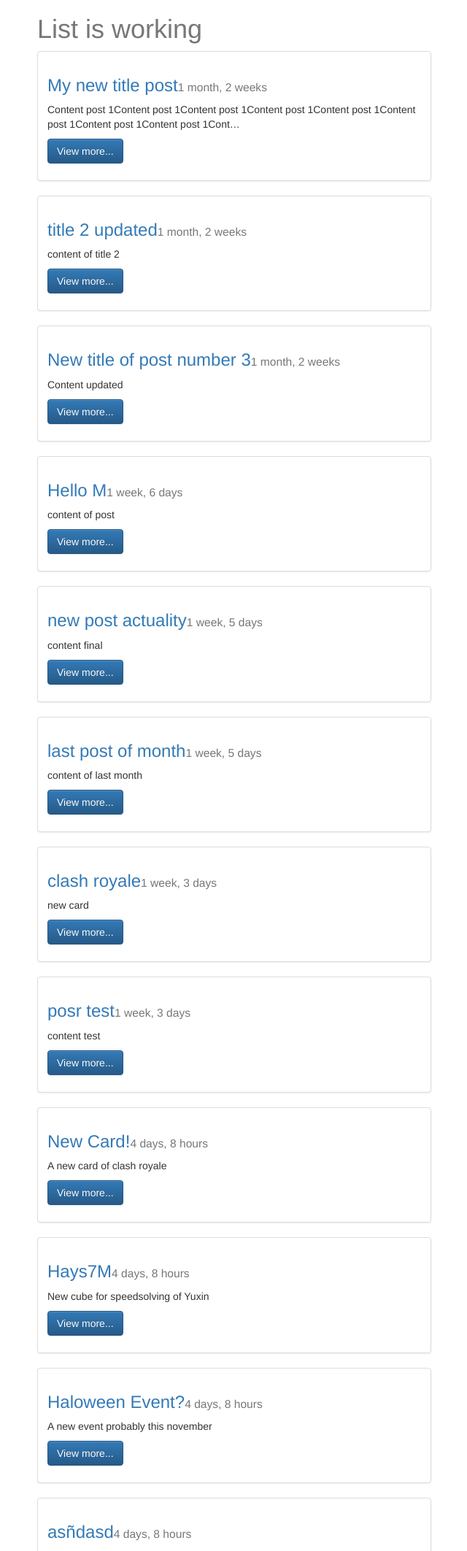
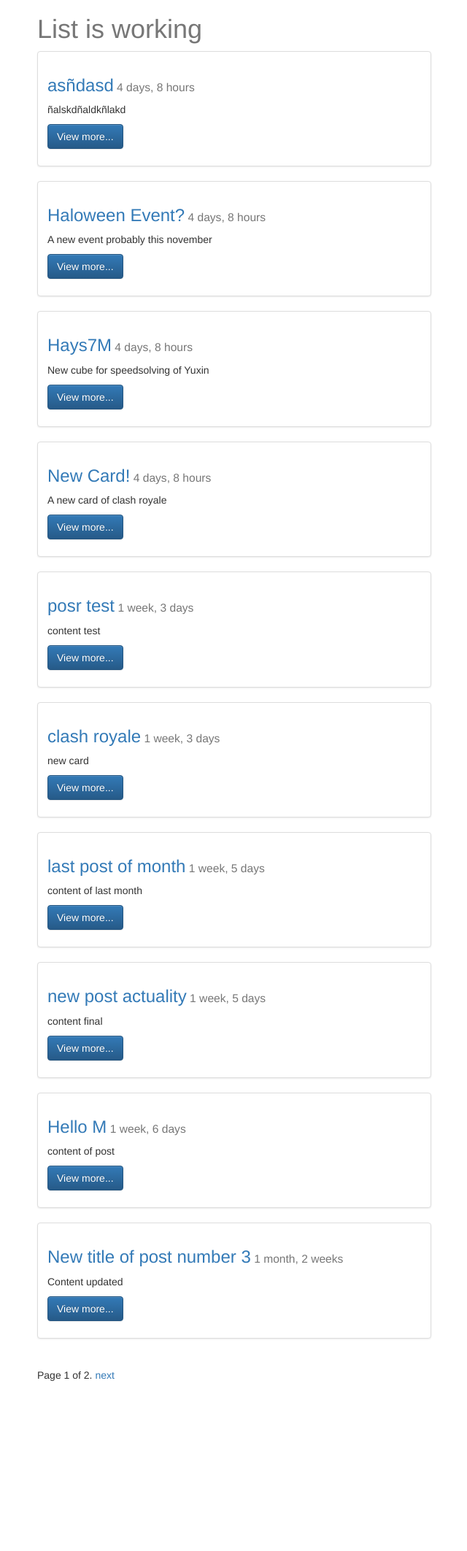
Before and after one commit to SoyLuisNieves/MyBlog, a Django app: page /posts/ in a window 1280 px wide. Shown: the top 2125 px of the page at 73% size, without its empty margins (319-959 px from the left). After the commit the page ends 1892 px from the top, so only its background shows below. Run offline with Django 3.2, Linux system fonts and the light colour scheme; data comes from the database, SQL or seed files in the repository; both versions use the stored data as it was after the commit; some libraries are stand-ins or nearby versions.

Commit message:
Pagination

```diff
--- a/posts/models.py
+++ b/posts/models.py
@@ -18,3 +18,6 @@ class Post(models.Model):
     def get_absolute_url(self):
     	return reverse("posts:detail", kwargs={"id": self.id})
     	# return "/posts/%s/" %(self.id)
+
+    class Meta:
+        ordering = ["-timestamp", "-updated"]
--- a/posts/views.py
+++ b/posts/views.py
@@ -1,4 +1,5 @@
 from django.contrib import messages
+from django.core.paginator import Paginator, EmptyPage,PageNotAnInteger
 from django.http import HttpResponse, HttpResponseRedirect
 from django.shortcuts import render, get_object_or_404, redirect
 
@@ -33,10 +34,20 @@ def post_detail(request, id=None):
     return render(request, "detail.html", context)
 
 def post_list(request):
-    queryset = Post.objects.all()
+    queryset_list = Post.objects.all()# .order_by("-timestamp")
+    paginator = Paginator(queryset_list, 10)
+    page_request_var = 'page'
+    page = request.GET.get(page_request_var)
+    try:
+        queryset = paginator.page(page)
+    except PageNotAnInteger:
+        queryset = paginator.page(1)
+    except EmptyPage:
+        queryset = paginator.page(paginator.num_pages)
     context = {
         "object_list": queryset,
-        "title": "List"
+        "title": "List",
+        "page_request_var": page_request_var,
     }
 
 #    if request.user.is_authenticated():
--- a/templates/post_list.html
+++ b/templates/post_list.html
@@ -9,7 +9,7 @@
       <div class="col-sm-12">
         <div class="thumbnail">
           <div class="caption">
-            <h3><a href="{{ obj.get_absolute_url }}">{{ obj.title }}</a><small>{{ obj.timestamp|timesince }}</small></h3>
+            <h3><a href="{{ obj.get_absolute_url }}">{{ obj.title }}</a><small> {{ obj.timestamp|timesince }}</small></h3>
             <p>{{ obj.content|linebreaks|truncatechars:120 }}</p>
             <p><a href="{{ obj.get_absolute_url }}" class="btn btn-primary" role="button">View more...</a></p>
           </div>
@@ -18,5 +18,22 @@
       <hr>
     </div>
   {% endfor %}
+
+  <div class="pagination">
+    <span class="step-links">
+      {% if object_list.has_previous %}
+        <a href="?{{ page_request_var }}}={{ object_list.previous_page_number }}">previous</a>
+      {% endif %}
+
+      <span class="current">
+        Page {{ object_list.number }} of {{ object_list.paginator.num_pages }}.
+      </span>
+
+      {% if object_list.has_next %}
+        <a href="?{{ page_request_var }}}={{ object_list.next_page_number }}">next</a>
+      {% endif %}
+    </span>
+  </div>
+
   </div>
 {% endblock content %}
```
Also changed, not shown: db.sqlite3, 2 other files.
